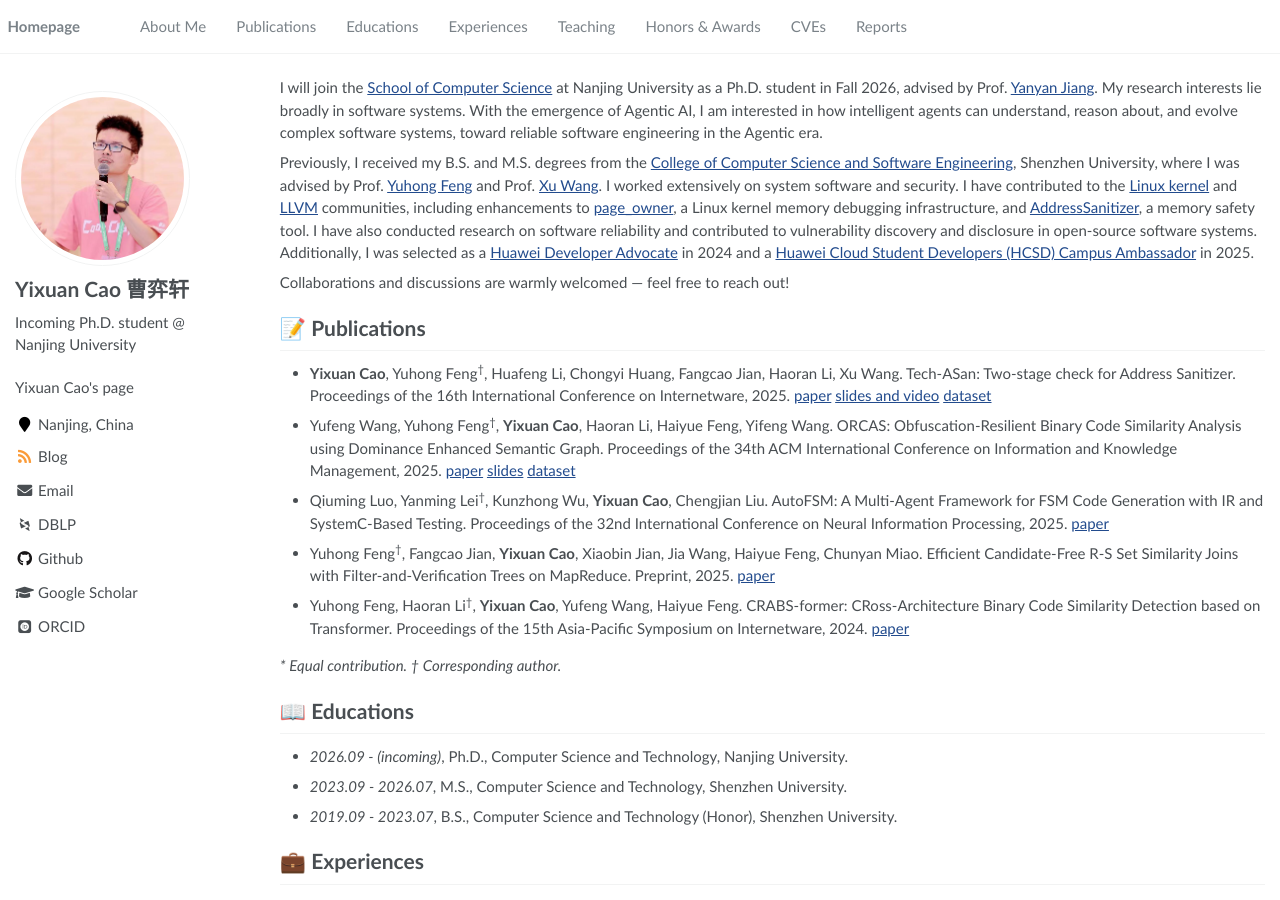
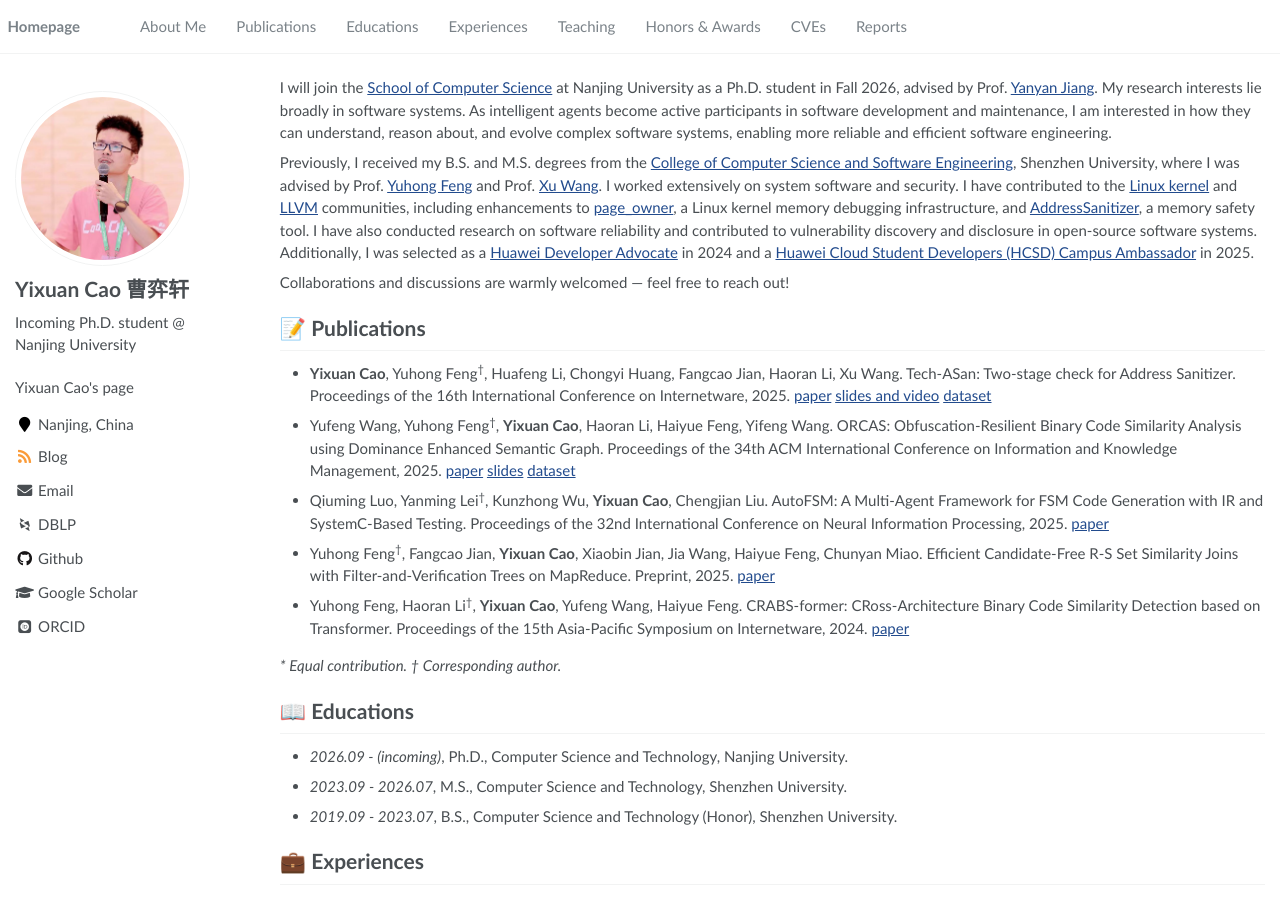
Before and after one commit to Cao-Wuhui/Cao-Wuhui.github.io, a Jekyll site: the page built from _pages/about.md, in a window 1280 px wide and 900 px high. Built offline with Jekyll 4.4.1, drawn with Linux system fonts in a browser that asks for light colours; some web fonts are replaced.

Commit message:
Refine research statement framing and goals

```diff
--- a/_pages/about.md
+++ b/_pages/about.md
@@ -17,7 +17,7 @@ redirect_from:
 
 <span class='anchor' id='about-me'></span>
 
-I will join the [School of Computer Science](https://cs.nju.edu.cn/cs_en/main.htm) at Nanjing University as a Ph.D. student in Fall 2026, advised by Prof. [Yanyan Jiang](https://jiangyy.github.io/). My research interests lie broadly in software systems. With the emergence of Agentic AI, I am interested in how intelligent agents can understand, reason about, and evolve complex software systems, toward reliable software engineering in the Agentic era.
+I will join the [School of Computer Science](https://cs.nju.edu.cn/cs_en/main.htm) at Nanjing University as a Ph.D. student in Fall 2026, advised by Prof. [Yanyan Jiang](https://jiangyy.github.io/). My research interests lie broadly in software systems. As intelligent agents become active participants in software development and maintenance, I am interested in how they can understand, reason about, and evolve complex software systems, enabling more reliable and efficient software engineering.
 
 Previously, I received my B.S. and M.S. degrees from the [College of Computer Science and Software Engineering](https://csse.szu.edu.cn/), Shenzhen University, where I was advised by Prof. [Yuhong Feng](https://scholar.google.com/citations?user=29WXQ_sAAAAJ) and Prof. [Xu Wang](https://scholar.google.com/citations?user=XNDHhIEAAAAJ). I worked extensively on system software and security. I have contributed to the [Linux kernel](https://git.kernel.org/pub/scm/linux/kernel/git/next/linux-next.git/log/?qt=author&q=caoyixuan2019) and [LLVM](https://github.com/llvm/llvm-project/pulls?q=is%3Apr+author%3ACao-Wuhui) communities, including enhancements to [page_owner](https://docs.kernel.org/mm/page_owner.html), a Linux kernel memory debugging infrastructure, and [AddressSanitizer](https://clang.llvm.org/docs/AddressSanitizer.html), a memory safety tool. I have also conducted research on software reliability and contributed to vulnerability discovery and disclosure in open-source software systems. Additionally, I was selected as a [Huawei Developer Advocate](https://developer.huawei.com/home/program/advocates/member/7f07f1011f7d48b0bc989f8712919d79) in 2024 and a [Huawei Cloud Student Developers (HCSD) Campus Ambassador](https://developer.huaweicloud.com/program/hcsd/personal?applicationId=046f0ef1ac31471f84b97acadc709be5) in 2025.
 
```
